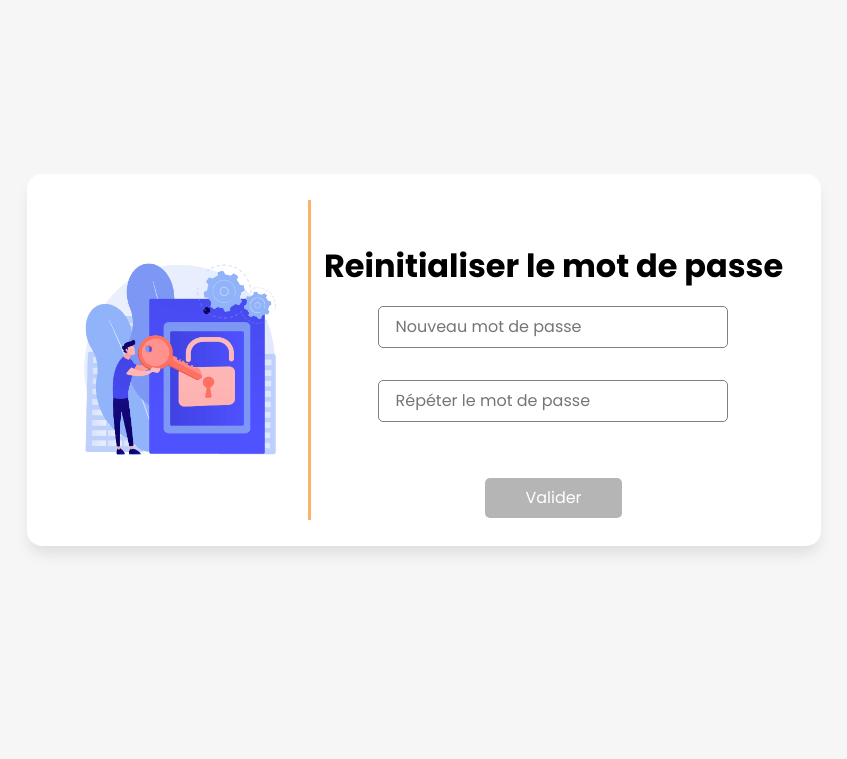
After one commit to R-Erwan/DawRestaurant, a PHP site: page /reset-password.php?token=1 in a window 1280 px wide. The commit adds this page. Shown: the top 759 px of the page, without its empty margins (216-1063 px from the left). Run offline with PHP 8.4, Linux system fonts and the light colour scheme; style sheets or scripts are compiled from the project's sources.

Commit message:
[func] Page réinitialisation mot de passe

```diff
--- a/api/controllers/AuthController.php
+++ b/api/controllers/AuthController.php
@@ -59,6 +59,7 @@ class AuthController
             echo json_encode(['message' => "Missing required fields"]);
             exit;
         }
+
         try {
             $result = $this->authService->resetPasswordEmail($data['email']);
             if($result){
--- /dev/null
+++ b/public/css/reset-password.sass
@@ -0,0 +1,67 @@
+@use "const"
+@use "reset"
+
+body
+  max-height: 100vh
+  max-width: 100vw
+  display: flex
+  justify-content: center
+  align-items: center
+  transform: translateY(-5%)
+  background-color: #F6F6F6
+
+img
+  width: 20vw
+
+.container
+  background-color: #fff
+  display: flex
+  justify-content: center
+  align-items: center
+  flex-direction: row
+  box-shadow: 0px 10px 15px -3px rgba(0,0,0,0.1)
+  padding: 2vw
+  border-radius: 15px
+
+.content, .reset-form
+  display: flex
+  justify-content: center
+  align-items: center
+  flex-direction: column
+
+.content
+  margin: 1vw
+
+.vertical-bar
+  width: 3px
+  height: 40vh
+  background: const.$secondary-color
+
+input[type="password"]
+  padding: 0.5em 1em
+  margin: 1em
+  border-radius: 5px
+  border: 1px solid gray
+
+button
+  padding: 0.5em 2.5em
+  transform: translateY(5vh)
+  background-color: const.$primary-color
+  color: white
+  border: none
+  border-radius: 5px
+  cursor: pointer
+  transition: all .3s ease-in-out
+  &:hover
+    background-color: const.$primary-color-dark
+
+.disabled
+  background-color: #b5b5b5
+  &:hover
+    background-color: #b5b5b5
+
+
+#error-msg
+  color: #8c1111
+  font-weight: 500
+  font-size: 0.8em
--- a/public/includes/login-form/login-form.php
+++ b/public/includes/login-form/login-form.php
@@ -28,7 +28,7 @@
                 <span>ou utiliser votre compte</span>
                 <input type="email" placeholder="Email" name="email" id="login-email" required/>
                 <input type="password" placeholder="Mot de passe" name="password" id="login-password" required/>
-                <a href="#">Mot de passe oublié ?</a>
+                <p id="forget-pswd">Mot de passe oublié ?</p>
                 <button>Se connecter</button>
             </form>
         </div>
--- a/public/login.php
+++ b/public/login.php
@@ -9,6 +9,7 @@
 <body>
 <?php include_once "includes/header/header.php" ?>
 <?php include_once "includes/login-form/login-form.php" ?>
+<?php include_once "includes/login-form/login-modal/login-modal.php" ?>
 <?php include_once "includes/footer/footer.php" ?>
 </body>
 </html>
--- /dev/null
+++ b/public/reset-password.php
@@ -0,0 +1,35 @@
+<?php
+    if(!isset($_GET['token'])) {
+        header('location: index.php');
+    }
+    $token = $_GET['token'];
+
+?>
+<!DOCTYPE html>
+<html lang="en">
+<head>
+    <meta charset="UTF-8">
+    <title>Réservation</title>
+    <link rel="stylesheet" href="./css/reset-password.css">
+    <link rel="icon" type="image/png" href=" ./resources/images/favicon.png">
+</head>
+<body>
+    <div class="container">
+        <div class="forgot-image">
+            <img src="resources/static/resetpassword.jpg">
+        </div>
+        <div class="vertical-bar"></div>
+        <div class="content">
+            <h1>Reinitialiser le mot de passe</h1>
+            <div class="reset-form">
+                <input type="password" id="psw1" placeholder="Nouveau mot de passe">
+                <input type="password" id="psw2" placeholder="Répéter le mot de passe">
+                <span id="error-msg"></span>
+            </div>
+            <button id="send" class="disabled">Valider</button>
+
+        </div>
+    </div>
+    <script type="module" src="/js/reset-password.js"></script>
+</body>
+</html>
```
Also changed, not shown: api/services/AuthService.php (+7 -1 lines), public/includes/login-form/login-form.sass (+7 -0 lines), public/includes/login-form/login-modal/login-modal.js (added, +65 -0 lines), public/includes/login-form/login-modal/login-modal.php (added, +16 -0 lines), public/includes/login-form/login-modal/login-modal.sass (added, +50 -0 lines), public/includes/login-form/login-ui.js (+10 -0 lines), public/js/reset-password.js (added, +38 -0 lines), public/resources/static/resetpassword.jpg (added).
